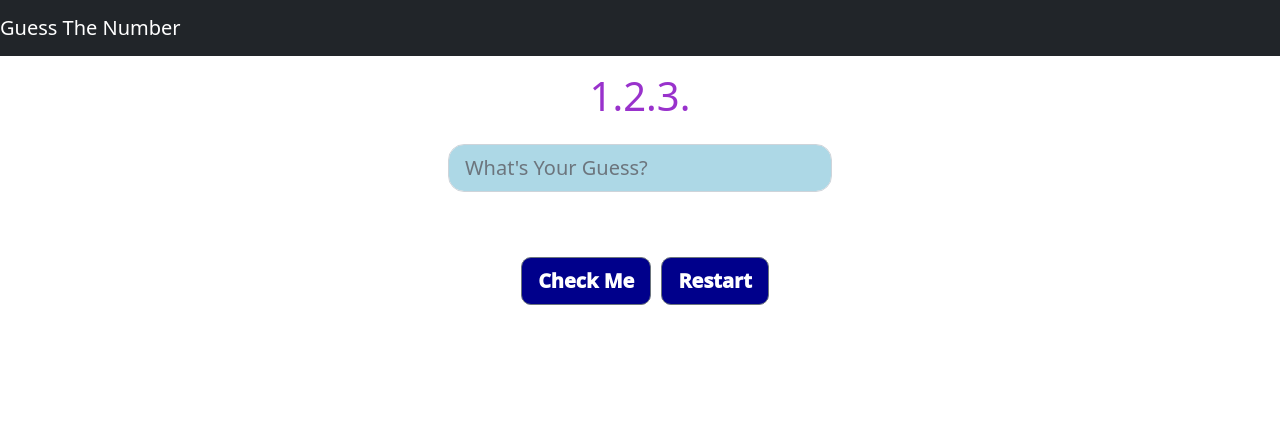
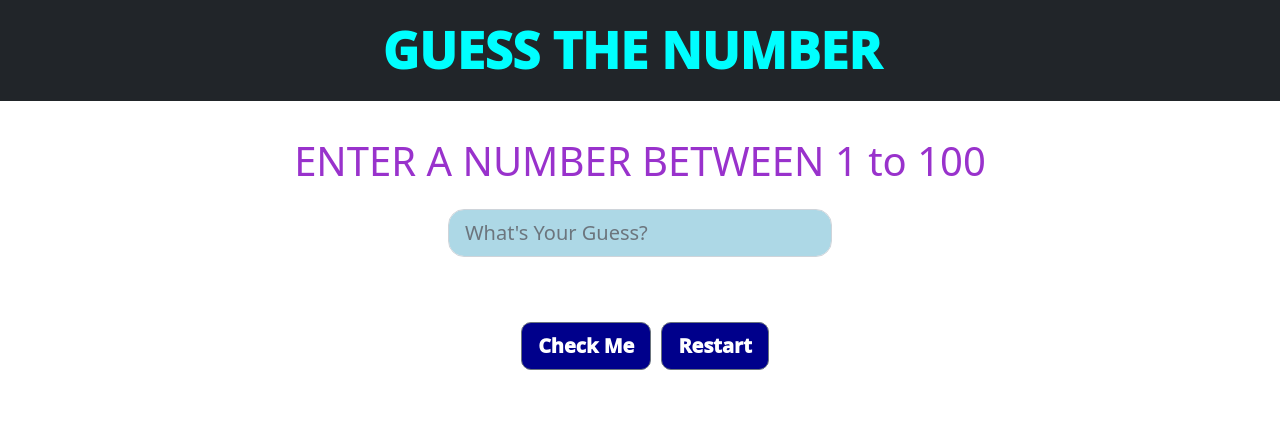
Before and after one commit to DGSH9/guess-the-number-js, a PHP site: page / in a window 1280 px wide. Shown: the top 439 px of the page. Run offline with PHP 8.4, Linux system fonts and the light colour scheme.

Commit message:
Changes in navigation Title

```diff
--- a/index.html
+++ b/index.html
@@ -15,14 +15,14 @@
 
 <body>
     <!-- header -->
-    <nav class="navbar navbar-dark bg-dark">
-        <a class="navbar-brand" href="#">Guess The Number</a>
+    <nav id="nav1" class="navbar navbar-dark bg-dark">
+        <a class="navbar-brand" href="#">GUESS THE NUMBER</a>
     </nav>
 
     <!-- main-body -->
     <main>
         <div class="header1">
-            <h1 class="banner p-3">1.2.3.</h1>
+            <h1 class="banner p-3">ENTER A NUMBER BETWEEN 1 to 100</h1>
         </div>
 
         <div class="form-group">
--- a/style.css
+++ b/style.css
@@ -1,3 +1,7 @@
+main {
+    margin-top: 20px;
+}
+
 .header1 {
     display: flex;
     justify-content: center;
@@ -57,3 +61,17 @@
     border-radius: 1rem;
     background-color: lightblue;
 }
+
+#nav1 {
+    display: flex;
+    justify-content: center;
+    align-items: center;
+    text-align: center;
+}
+
+#nav1 a {
+    color: aqua;
+    font-size: 50px;
+    font-weight: 1000;
+
+}
```
